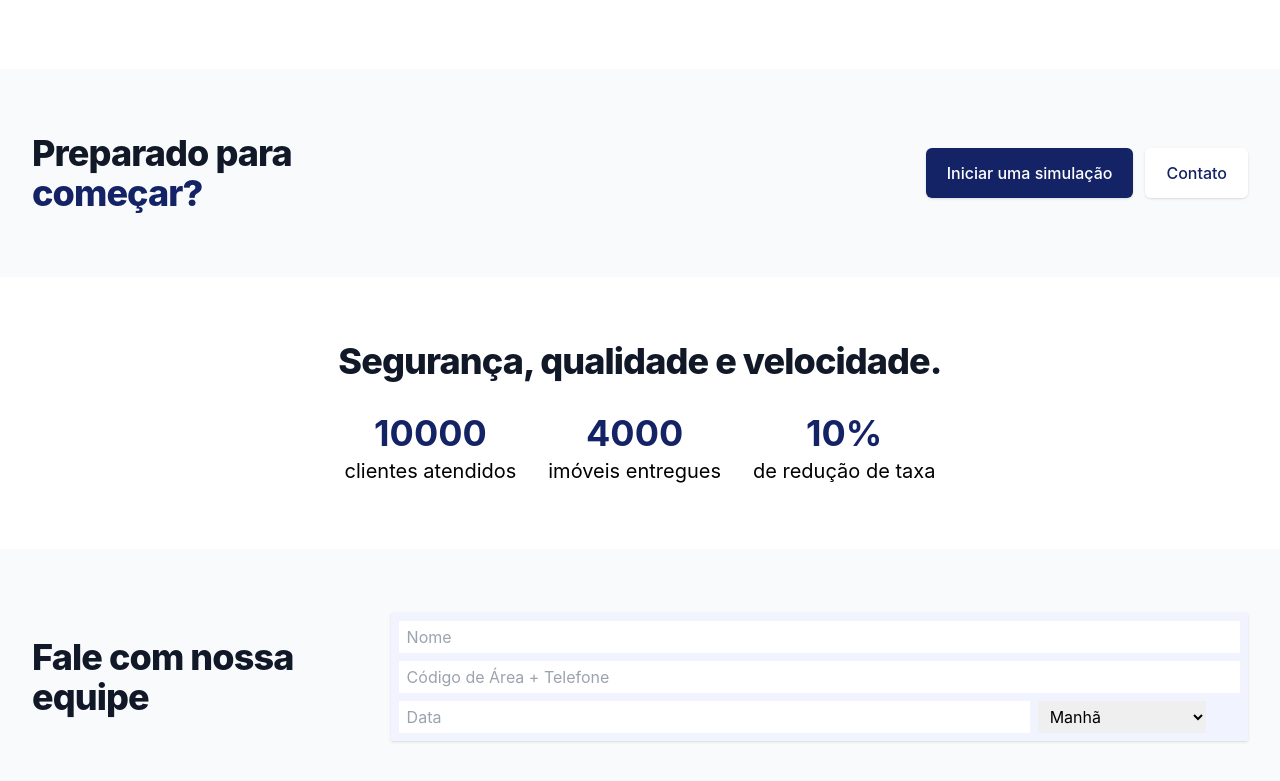
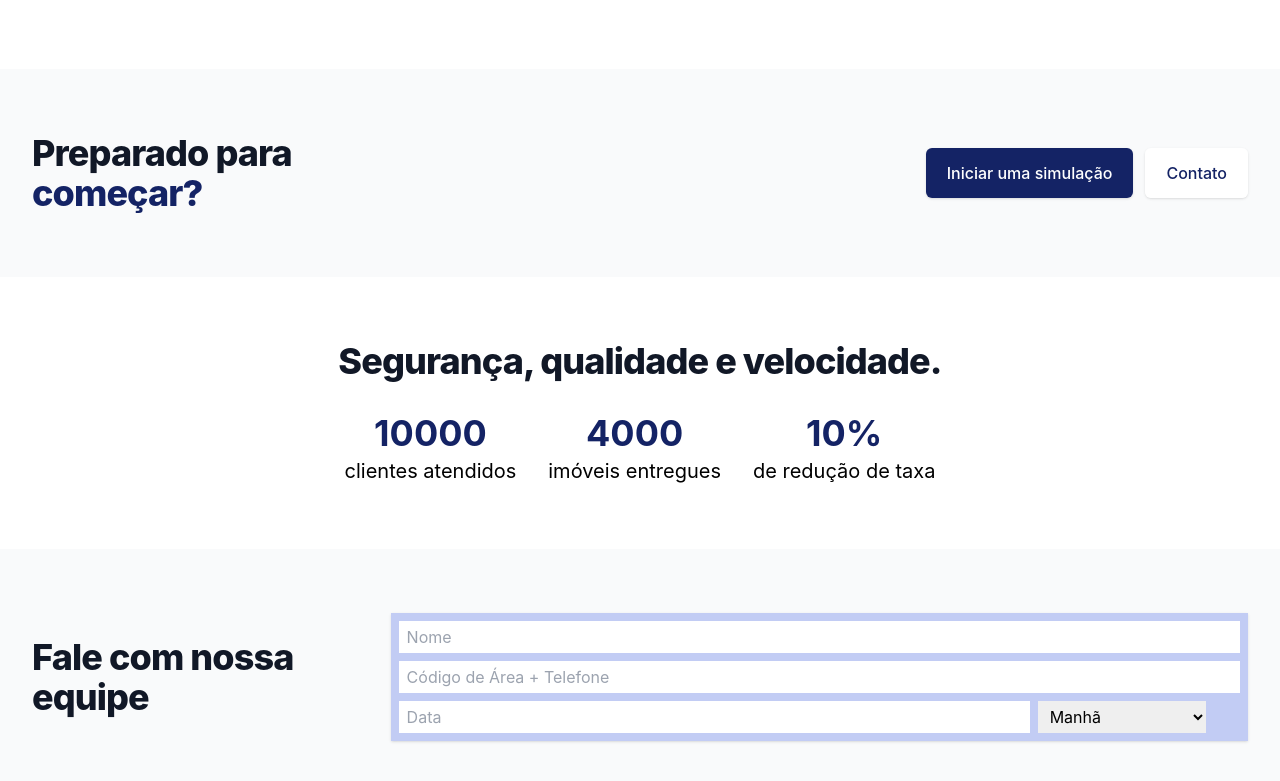
Before and after one commit to gustavoasb/landing-guerra, a React (Create React App) app: page / in a window 1280 px wide. Shown: the part 1217-1998 px from the top of the page. Built offline with nearby package versions, Linux system fonts and the light colour scheme.

Commit message:
style: change contact form background color

```diff
--- a/src/components/Contact.js
+++ b/src/components/Contact.js
@@ -5,7 +5,7 @@ export default function Contact() {
         <h2 className="text-3xl font-extrabold tracking-tight text-gray-900 sm:text-4xl">
           <span className="block">Fale com nossa equipe</span>
         </h2>
-        <form className="flex flex-row flex-wrap gap-2 w-3/2 bg-blue-50 p-2 shadow">
+        <form className="flex flex-row flex-wrap gap-2 w-3/2 bg-blue-100 p-2 shadow">
             <input className="px-2 py-1 w-full outline-blue-100" placeholder="Nome"/>
             <input className="px-2 py-1 w-full outline-blue-100" placeholder="Código de Área + Telefone"/>
             <input className="px-2 py-1 w-3/4 outline-blue-100"placeholder="Data"/>
```
